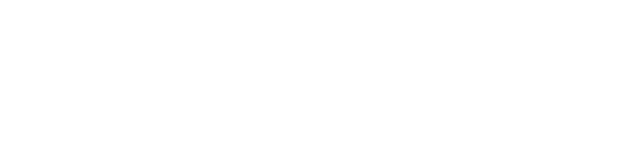
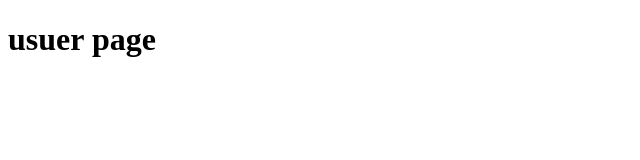
Before and after one commit to ssdayeon/gitPjTest, a plain HTML site: page usuer/usuer.html in a window 1280 px wide. Shown: the whole page, without its empty margins (0-640 px from the left). Drawn offline with Linux system fonts and the light colour scheme.

Commit message:
modifed usuer

```diff
--- a/usuer/usuer.html
+++ b/usuer/usuer.html
@@ -7,6 +7,6 @@
     <title>Document</title>
 </head>
 <body>
-
+    <h1>usuer page</h1>
 </body>
 </html>
```
